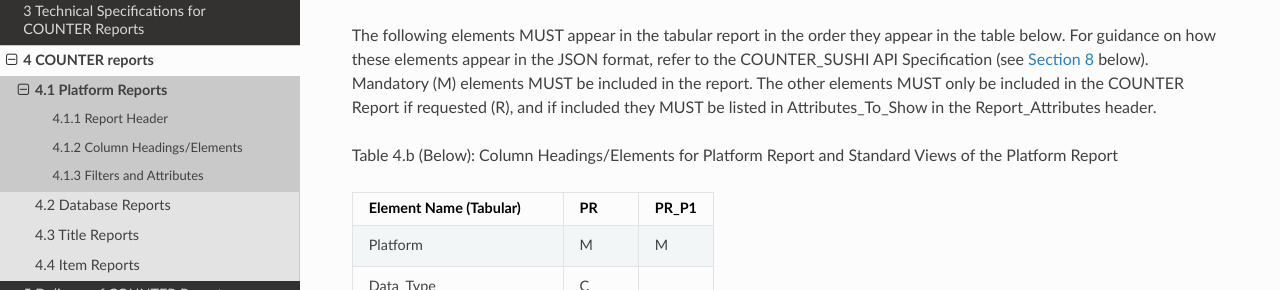
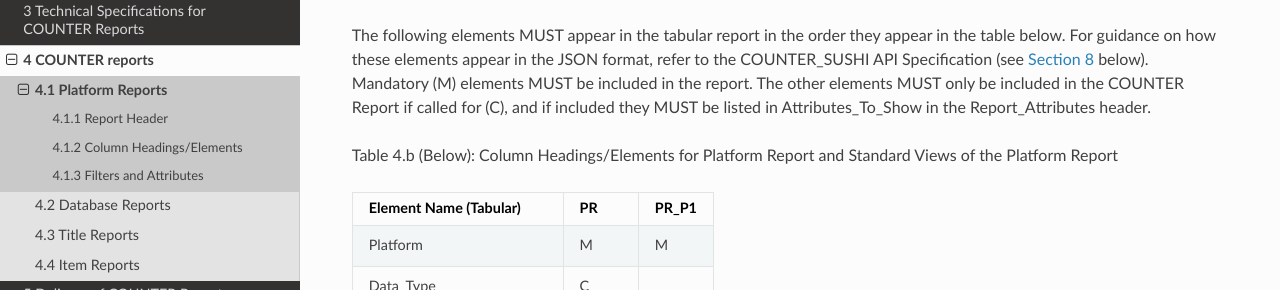
Before and after one commit to Project-Counter/cop5, a Sphinx documentation site: the page built from source/04-reports/01-platform-reports.rst, in a window 1280 px wide and 900 px high, scrolled down 1524 px. Shown: the part 208-498 px from the top of the window. Built offline with Sphinx 7.4.7 and the Read the Docs theme 2.0.0, drawn with Linux system fonts in a browser that asks for light colours.

Commit message:
Fix merge and spelling errors

```diff
--- a/source/04-reports/01-platform-reports.rst
+++ b/source/04-reports/01-platform-reports.rst
@@ -128,7 +128,7 @@ Table 4.a (below): Header for Platform Report and Standard Views of the Platform
 Column Headings/Elements
 """"""""""""""""""""""""
 
-The following elements MUST appear in the tabular report in the order they appear in the table below. For guidance on how these elements appear in the JSON format, refer to the COUNTER_SUSHI API Specification (see :numref:`sushi` below). Mandatory (M) elements MUST be included in the report. The other elements MUST only be included in the COUNTER Report if requested (R), and if included they MUST be listed in Attributes_To_Show in the Report_Attributes header.
+The following elements MUST appear in the tabular report in the order they appear in the table below. For guidance on how these elements appear in the JSON format, refer to the COUNTER_SUSHI API Specification (see :numref:`sushi` below). Mandatory (M) elements MUST be included in the report. The other elements MUST only be included in the COUNTER Report if called for (C), and if included they MUST be listed in Attributes_To_Show in the Report_Attributes header.
 
 Table 4.b (Below): Column Headings/Elements for Platform Report and Standard Views of the Platform Report
 
--- a/source/appendices/a-glossary-of-terms.rst
+++ b/source/appendices/a-glossary-of-terms.rst
@@ -853,7 +853,7 @@ Note: The main Code of Practice document takes precedence in the case of any con
        Report_Attributes
      - Report attributes are elements in COUNTER reports that describe the nature of usage for an item or affect how the usage is broken down.
 
-       In COUNTER COUNTER Reports the Report_Attributes report header includes a series of report attributes applied to the report. This affects how the usage is presented (i.e. which columns/elements are included in the report), but it does not change the totals.
+       In COUNTER Reports the Report_Attributes report header includes a series of report attributes applied to the report. This affects how the usage is presented (i.e. which columns/elements are included in the report), but it does not change the totals.
      - Attributes_To_Show=\ |lb|\ Access_Type|YOP
 
    * - Report filters\ |br|\ |lb|
--- a/source/appendices/b-changes-from-previous-releases/01-changes-from-counter-release-4.rst
+++ b/source/appendices/b-changes-from-previous-releases/01-changes-from-counter-release-4.rst
@@ -13,7 +13,7 @@ Changes in the nature of online content and how it is accessed have resulted in
 B.1.1 List of Reports
 """""""""""""""""""""
 
-R5 reduces the overall number of reports by replacing many of the special-purpose reports that are seldom used with four COUNTER Reports and a number of Standard Views of the COUNTER Reports that are more flexible. All COUNTER R4 reports have either been renamed or eliminated in favour of R5 COUNTER Report or Standard Views of the COUNTER Reports.
+R5 reduces the overall number of reports by replacing many of the special-purpose reports that are seldom used with four COUNTER Reports and a number of Standard Views of the COUNTER Reports that are more flexible. All COUNTER R4 reports have either been renamed or eliminated in favour of R5 COUNTER Reports or Standard Views of the COUNTER Reports.
 
 .. only:: latex
 
```
